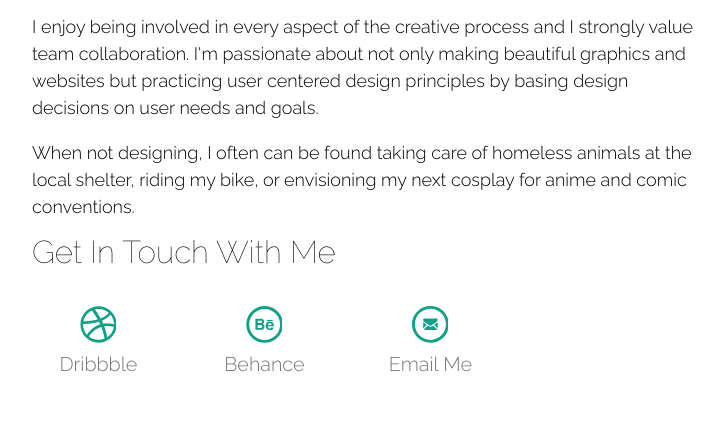
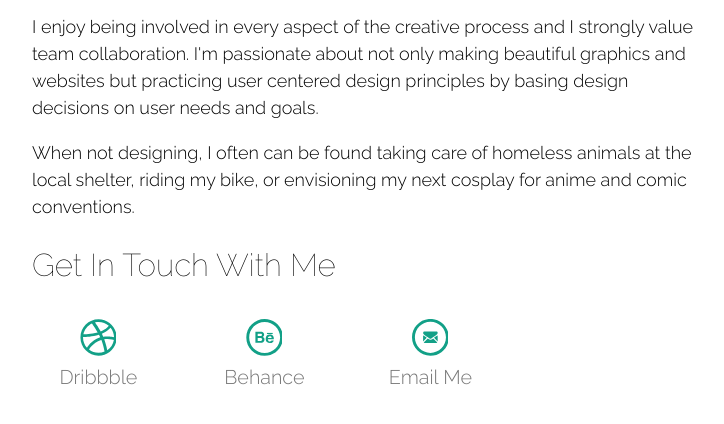
Before and after one commit to tpacket/tpacket.github.io, a PHP site: page / in a window 1280 px wide. Shown: the part 256-680 px from the top of the page, without its empty margins (276-1000 px from the left). Run offline with PHP 8.4, Linux system fonts and the light colour scheme.

Commit message:
Update site.css

```diff
--- a/site.css
+++ b/site.css
@@ -6,7 +6,7 @@ body {font-family:"Raleway", Helvetica, Arial; font-size:1.125em; line-height:1.
 h1 {margin:0; font-size:3.125em; line-height:1em; color:#444; text-transform:uppercase; font-weight:100;}
 h1 strong {font-weight:700; color:#139f85;}
 h1:after {content:""; margin:0.45em 0 0.5em; display:block; height:10px; background:url('images/div.svg') no-repeat;}
-h2 {margin:0 0 0.4em; display:block; font-weight:100; text-transform:capitalize; font-size:1.75em;}
+h2 {margin:1em 0 0.4em; display:block; font-weight:100; text-transform:capitalize; font-size:1.75em;}
 
 a {color:#139f85; text-decoration: none; border-bottom:1px dashed #139f85;
     -webkit-transition:all 250ms ease-in-out;
```
